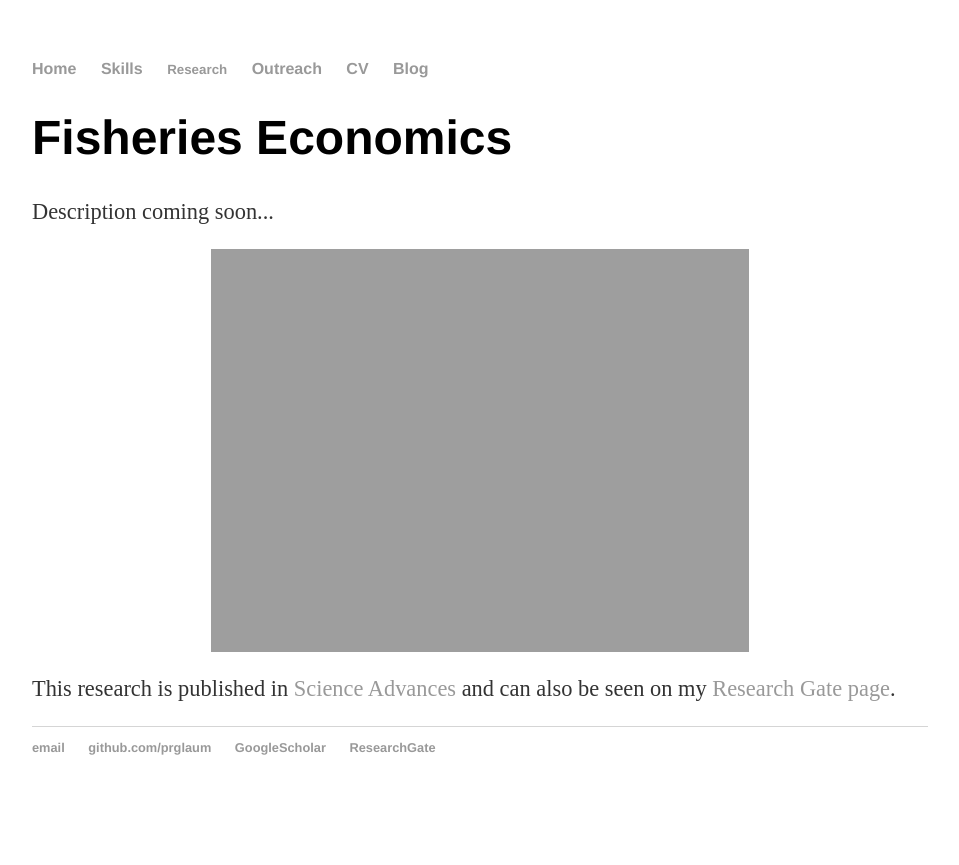
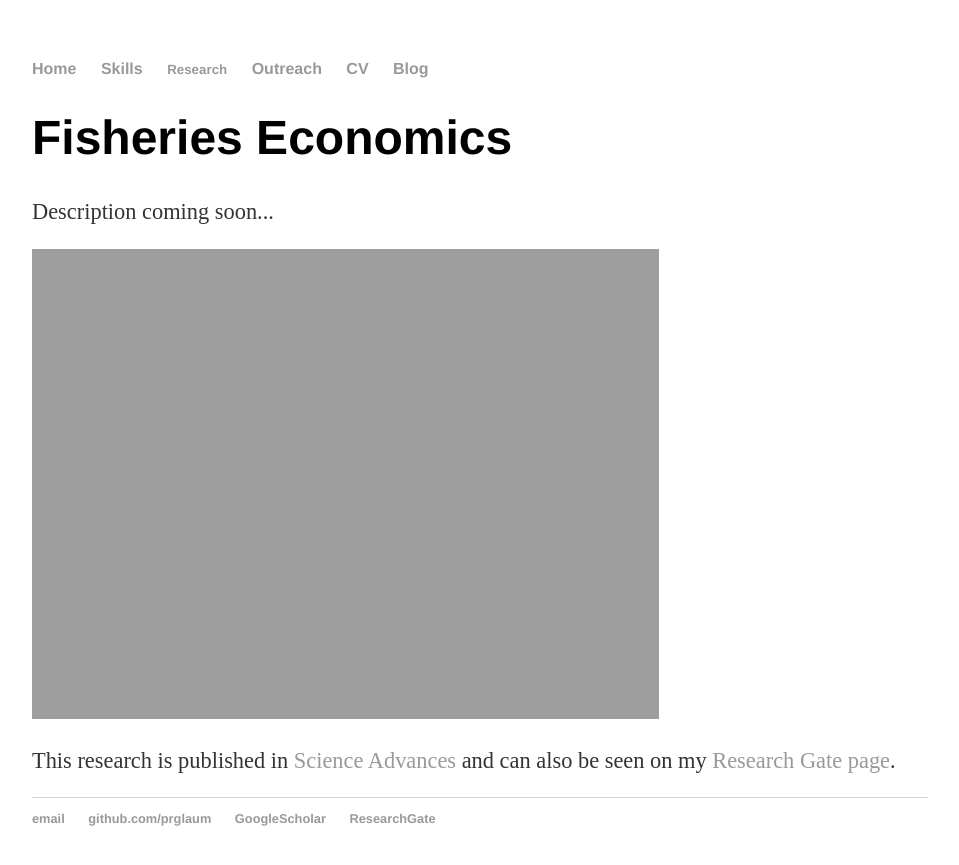
Before and after one commit to prglaum/prglaum.github.io, a Jekyll site: the page built from research/fisheries/index.html, in a window 1280 px wide. Shown: the top 865 px of the page, without its empty margins (160-1119 px from the left). Built offline with Jekyll 4.4.1, drawn with Linux system fonts in a browser that asks for light colours.

Commit message:
Update index.html

```diff
--- a/research/fisheries/index.html
+++ b/research/fisheries/index.html
@@ -7,6 +7,6 @@ title: Fisheries Economics
 	<p>Description coming soon... </p>
 </div><!-- /.blurb -->
 
-<img class="div60" src="{{site.url}}/docs/assets/images/yellowFinBlue.jpg" alt="yellowFin">
+<img src="{{site.url}}/docs/assets/images/yellowFinBlue.jpg" alt="yellowFin" style="width:70%;">
 
 <p display="block" style="clear:right" style="clear:left"> This research is published in <a href="https://www.science.org/doi/10.1126/sciadv.aaz4891">Science Advances</a> and can also be seen on my <a href="https://www.researchgate.net/profile/Paul-Glaum">Research Gate page</a>.
```
